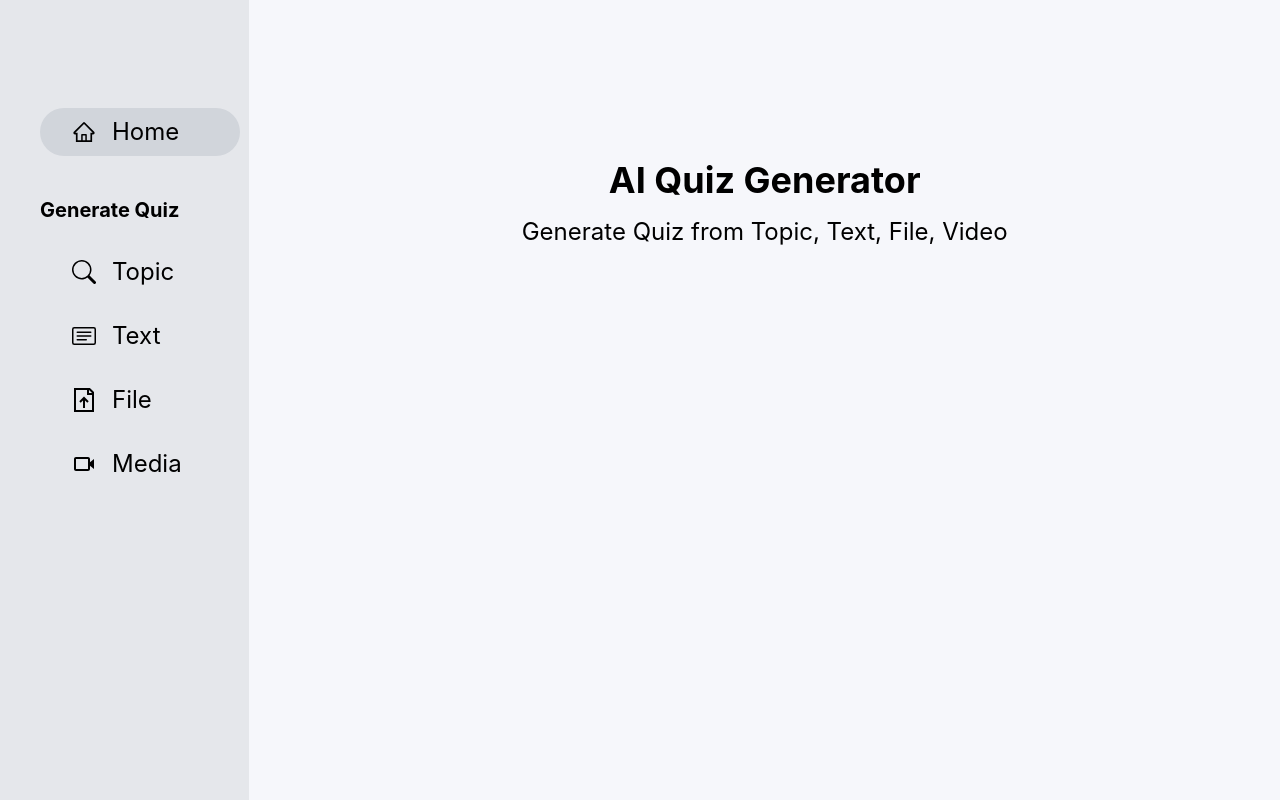
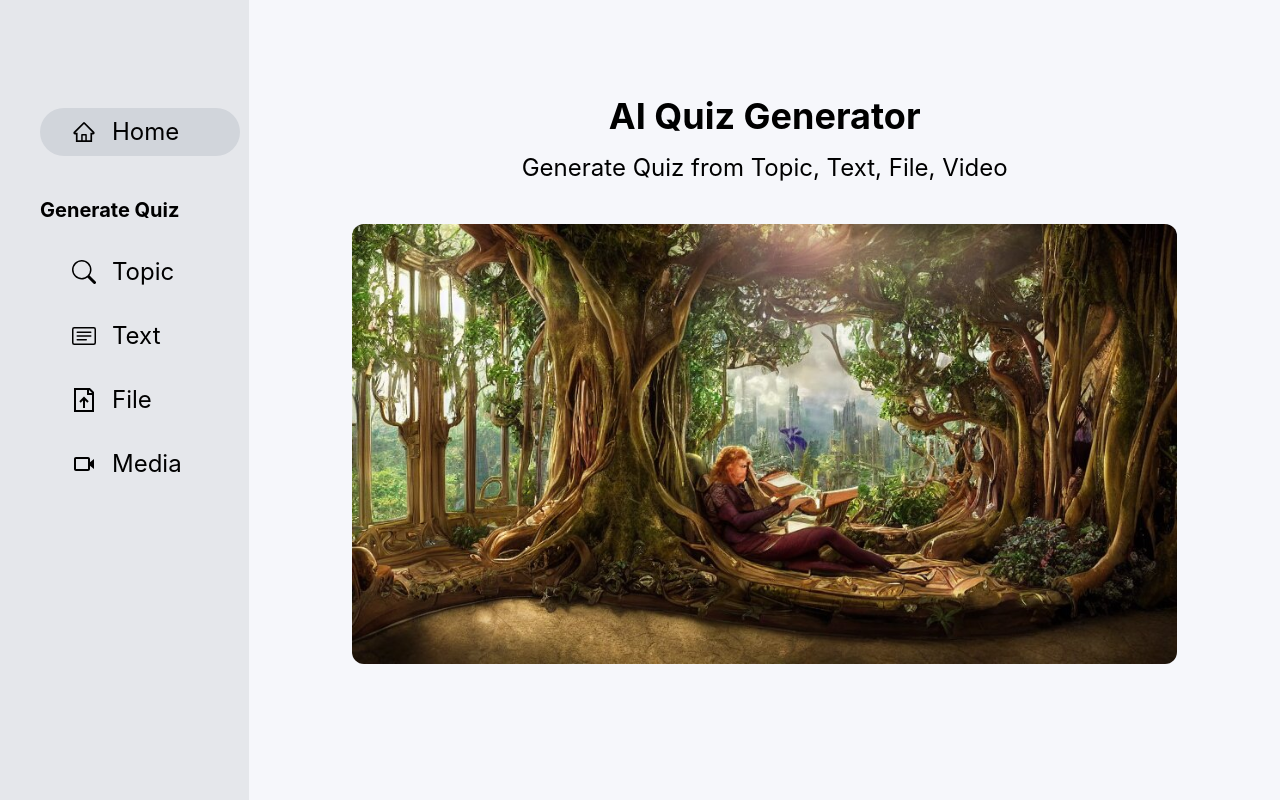
Before and after one commit to RathodDeven/QuizGeneratorFrontend, a Next.js app: page / in a window 1280 px wide. Built offline with nearby package versions, Linux system fonts and the light colour scheme.

Commit message:
Homepage image

```diff
--- a/pages/index.js
+++ b/pages/index.js
@@ -14,13 +14,17 @@ export default function Home() {
         <link rel="icon" href="/favicon.ico" />
       </Head>
       <div>
-        <h1 className="text-4xl font-bold w-full text-center mt-40">
+        <h1 className="text-4xl font-bold w-full text-center mt-24">
           AI Quiz Generator
         </h1>
         {/* subtitle */}
         <h2 className="text-2xl w-full text-center mt-4">
           Generate Quiz from Topic, Text, File, Video
         </h2>
+        {/* scene image */}
+        <div className="w-full flex flex-row justify-center items-center mt-10 w-full">
+          <img src="/bg.jpeg" alt="quiz-scene" className="w-[80%] rounded-xl" />
+        </div>
       </div>
     </div>
   )
--- a/pages/text.js
+++ b/pages/text.js
@@ -44,7 +44,7 @@ const text = () => {
   return (
     <div>
       <h3 className="text-2xl font-bold w-full text-center mt-20">
-        Generate a Quiz from Texts
+        Generate a Quiz from Text
       </h3>
       <div className="w-full mt-10 flex flex-row justify-around items-center pr-10">
         <div className="w-full flex flex-col justify-center items-center w-full">
@@ -63,7 +63,7 @@ const text = () => {
           {/* textare for text */}
           <textarea
             className="border-2 rounded-xl p-4 border-black mb-4"
-            placeholder="Paste your text here"
+            placeholder="Paste or Type your text here"
             ref={textAreaRef}
             disabled={generating}
             rows={10}
```
Also changed, not shown: public/bg.jpeg (added).
